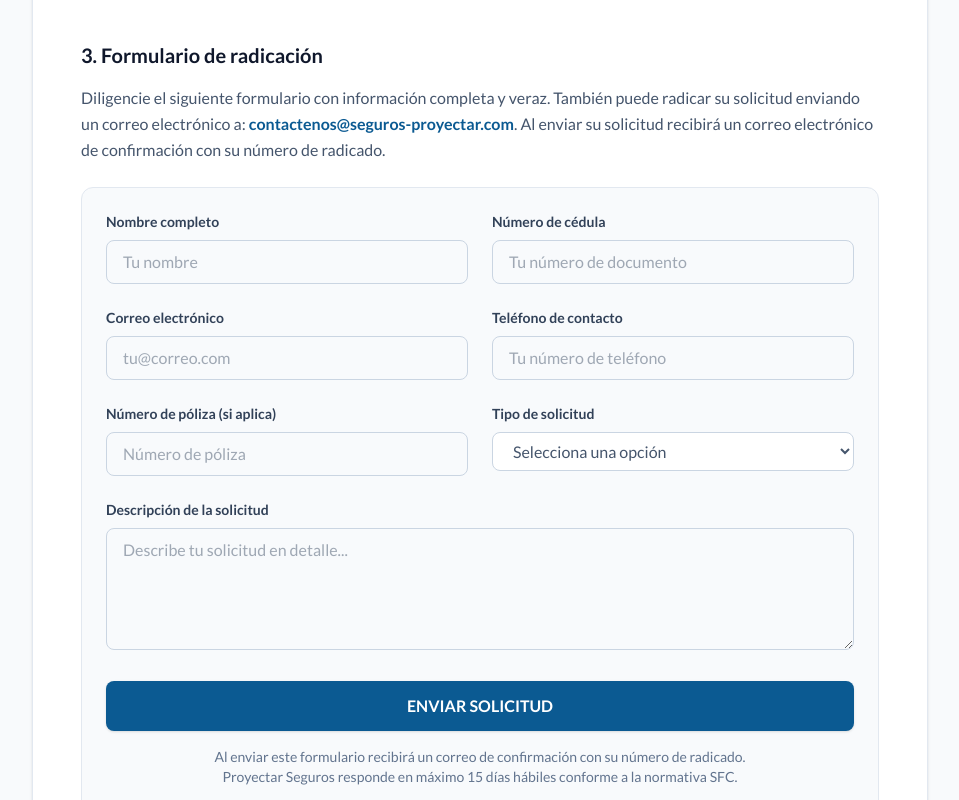
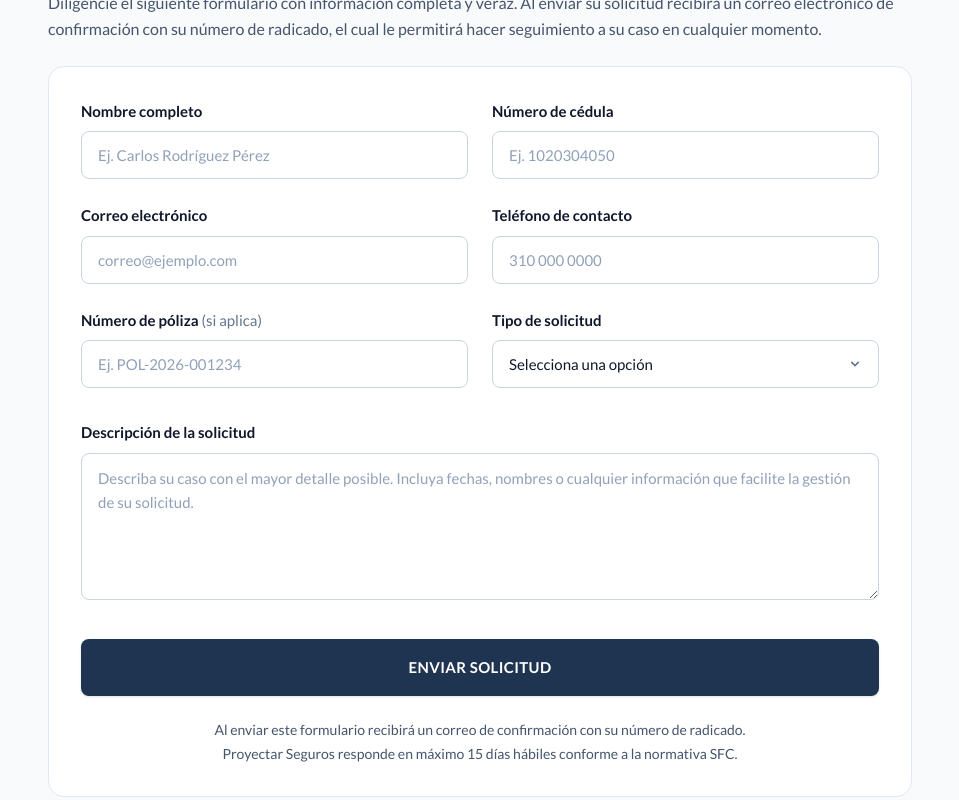
Before and after one commit to ktrillos2/segurosproyectar, a Next.js app: page /pqrs in a window 1280 px wide. Shown: the part 1420-2220 px from the top of the page, without its empty margins (160-1119 px from the left). Built offline with nearby package versions, Linux system fonts and the light colour scheme.

Commit message:
Finalizacion correcion de pqr y cambio de pregunta

```diff
--- a/app/pqrs/page.tsx
+++ b/app/pqrs/page.tsx
@@ -12,8 +12,8 @@ export default function PQRSSPage() {
     <div className="min-h-screen flex flex-col bg-slate-50">
       <Header />
       <main className="flex-grow pt-8 pb-24">
-        <article className="max-w-4xl mx-auto px-4 md:px-12 py-12 bg-white rounded-2xl shadow-sm border border-slate-200">
-          <div className="mb-12 text-center border-b border-slate-100 pb-8">
+        <article className="max-w-4xl mx-auto px-4 md:px-4 py-8">
+          <div className="mb-12 text-center border-b border-slate-200 pb-8">
             <h1 className="text-3xl md:text-4xl font-extrabold text-slate-900 tracking-tight mb-4 text-balance uppercase">
               Canal de Peticiones, Quejas, Reclamos y Sugerencias (PQRS)
             </h1>
@@ -21,7 +21,7 @@ export default function PQRSSPage() {
               PROYECTAR SEGUROS S.A.S.
             </p>
             <p className="text-sm text-slate-400 mt-2">
-              Bogotá, Colombia — 2026
+              Bogotá, Colombia — {new Date().getFullYear()}
             </p>
           </div>
 
@@ -82,13 +82,13 @@ export default function PQRSSPage() {
             <section>
               <h2 className="text-xl font-bold text-slate-900 mt-10 mb-4">3. Formulario de radicación</h2>
               <p className="mb-6">
-                Diligencie el siguiente formulario con información completa y veraz. También puede radicar su solicitud enviando un correo electrónico a: <a href="mailto:contactenos@seguros-proyectar.com" className="text-primary font-bold hover:underline">contactenos@seguros-proyectar.com</a>. Al enviar su solicitud recibirá un correo electrónico de confirmación con su número de radicado.
+                Diligencie el siguiente formulario con información completa y veraz. Al enviar su solicitud recibirá un correo electrónico de confirmación con su número de radicado, el cual le permitirá hacer seguimiento a su caso en cualquier momento.
               </p>
 
               <form
                 action={`https://formsubmit.co/${process.env.NEXT_PUBLIC_PQRS_EMAIL || 'contactenos@seguros-proyectar.com'}`}
                 method="POST"
-                className="bg-slate-50 p-6 rounded-xl border border-slate-200"
+                className="bg-white p-6 md:p-8 rounded-2xl border border-slate-200 mt-6"
               >
                 <input type="hidden" name="_subject" value="Nueva Radicación PQRS Web" />
                 <input type="hidden" name="_captcha" value="false" />
@@ -96,52 +96,58 @@ export default function PQRSSPage() {
 
                 <div className="grid grid-cols-1 md:grid-cols-2 gap-6 mb-6">
                   <div>
-                    <label htmlFor="nombre" className="block text-sm font-semibold text-slate-700 mb-2">Nombre completo</label>
-                    <input type="text" id="nombre" name="nombre" required className="w-full px-4 py-2 border border-slate-300 rounded-lg focus:ring-2 focus:ring-primary focus:border-primary outline-none transition-colors" placeholder="Tu nombre" />
+                    <label htmlFor="nombre" className="block text-[15px] font-bold text-slate-900 mb-2">Nombre completo</label>
+                    <input type="text" id="nombre" name="nombre" required className="w-full px-4 h-12 border border-slate-300 rounded-lg focus:ring-2 focus:ring-slate-900 focus:border-slate-900 outline-none transition-colors text-slate-900 placeholder:text-slate-400 text-[15px]" placeholder="Ej. Carlos Rodríguez Pérez" />
                   </div>
                   <div>
-                    <label htmlFor="cedula" className="block text-sm font-semibold text-slate-700 mb-2">Número de cédula</label>
-                    <input type="text" id="cedula" name="cedula" required className="w-full px-4 py-2 border border-slate-300 rounded-lg focus:ring-2 focus:ring-primary focus:border-primary outline-none transition-colors" placeholder="Tu número de documento" />
+                    <label htmlFor="cedula" className="block text-[15px] font-bold text-slate-900 mb-2">Número de cédula</label>
+                    <input type="number" id="cedula" name="cedula" required className="w-full px-4 h-12 border border-slate-300 rounded-lg focus:ring-2 focus:ring-slate-900 focus:border-slate-900 outline-none transition-colors text-slate-900 placeholder:text-slate-400 text-[15px]" placeholder="Ej. 1020304050" />
                   </div>
                 </div>
 
                 <div className="grid grid-cols-1 md:grid-cols-2 gap-6 mb-6">
                   <div>
-                    <label htmlFor="email" className="block text-sm font-semibold text-slate-700 mb-2">Correo electrónico</label>
-                    <input type="email" id="email" name="email" required className="w-full px-4 py-2 border border-slate-300 rounded-lg focus:ring-2 focus:ring-primary focus:border-primary outline-none transition-colors" placeholder="tu@correo.com" />
+                    <label htmlFor="email" className="block text-[15px] font-bold text-slate-900 mb-2">Correo electrónico</label>
+                    <input type="email" id="email" name="email" required className="w-full px-4 h-12 border border-slate-300 rounded-lg focus:ring-2 focus:ring-slate-900 focus:border-slate-900 outline-none transition-colors text-slate-900 placeholder:text-slate-400 text-[15px]" placeholder="correo@ejemplo.com" />
                   </div>
                   <div>
-                    <label htmlFor="telefono" className="block text-sm font-semibold text-slate-700 mb-2">Teléfono de contacto</label>
-                    <input type="tel" id="telefono" name="telefono" required className="w-full px-4 py-2 border border-slate-300 rounded-lg focus:ring-2 focus:ring-primary focus:border-primary outline-none transition-colors" placeholder="Tu número de teléfono" />
+                    <label htmlFor="telefono" className="block text-[15px] font-bold text-slate-900 mb-2">Teléfono de contacto</label>
+                    <input type="tel" id="telefono" name="telefono" required className="w-full px-4 h-12 border border-slate-300 rounded-lg focus:ring-2 focus:ring-slate-900 focus:border-slate-900 outline-none transition-colors text-slate-900 placeholder:text-slate-400 text-[15px]" placeholder="310 000 0000" />
                   </div>
                 </div>
 
-                <div className="grid grid-cols-1 md:grid-cols-2 gap-6 mb-6">
+                <div className="grid grid-cols-1 md:grid-cols-2 gap-6 mb-8">
                   <div>
-                    <label htmlFor="poliza" className="block text-sm font-semibold text-slate-700 mb-2">Número de póliza (si aplica)</label>
-                    <input type="text" id="poliza" name="poliza" className="w-full px-4 py-2 border border-slate-300 rounded-lg focus:ring-2 focus:ring-primary focus:border-primary outline-none transition-colors" placeholder="Número de póliza" />
+                    <label htmlFor="poliza" className="block text-[15px] font-bold text-slate-900 mb-2">Número de póliza <span className="font-normal text-slate-500">(si aplica)</span></label>
+                    <input type="text" id="poliza" name="poliza" className="w-full px-4 h-12 border border-slate-300 rounded-lg focus:ring-2 focus:ring-slate-900 focus:border-slate-900 outline-none transition-colors text-slate-900 placeholder:text-slate-400 text-[15px]" placeholder="Ej. POL-2026-001234" />
                   </div>
                   <div>
-                    <label htmlFor="tipo" className="block text-sm font-semibold text-slate-700 mb-2">Tipo de solicitud</label>
-                    <select id="tipo" name="tipo_incidencia" required className="w-full px-4 py-2 border border-slate-300 rounded-lg focus:ring-2 focus:ring-primary focus:border-primary outline-none transition-colors bg-white">
+                    <label htmlFor="tipo" className="block text-[15px] font-bold text-slate-900 mb-2">Tipo de solicitud</label>
+                    <div className="relative">
+                      <select id="tipo" name="tipo_incidencia" required className="w-full px-4 h-12 border border-slate-300 rounded-lg focus:ring-2 focus:ring-slate-900 focus:border-slate-900 outline-none transition-colors text-slate-900 bg-white appearance-none text-[15px]">
                         <option value="">Selecciona una opción</option>
                         <option value="peticion">Petición</option>
                         <option value="queja">Queja</option>
                         <option value="reclamo">Reclamo</option>
                         <option value="sugerencia">Sugerencia</option>
                       </select>
+                      <div className="pointer-events-none absolute inset-y-0 right-0 flex items-center px-4 text-slate-500">
+                        <svg className="h-4 w-4 fill-current" xmlns="http://www.w3.org/2000/svg" viewBox="0 0 20 20"><path d="M5.293 7.293a1 1 0 011.414 0L10 10.586l3.293-3.293a1 1 0 111.414 1.414l-4 4a1 1 0 01-1.414 0l-4-4a1 1 0 010-1.414z"/></svg>
+                      </div>
+                    </div>
                   </div>
                 </div>
 
-                <div className="mb-6">
-                  <label htmlFor="descripcion" className="block text-sm font-semibold text-slate-700 mb-2">Descripción de la solicitud</label>
-                  <textarea id="descripcion" name="descripcion" required rows={4} className="w-full px-4 py-2 border border-slate-300 rounded-lg focus:ring-2 focus:ring-primary focus:border-primary outline-none transition-colors resize-y" placeholder="Describe tu solicitud en detalle..."></textarea>
+                <div className="mb-8">
+                  <label htmlFor="descripcion" className="block text-[15px] font-bold text-slate-900 mb-2">Descripción de la solicitud</label>
+                  <textarea id="descripcion" name="descripcion" required rows={5} className="w-full px-4 py-3 border border-slate-300 rounded-lg focus:ring-2 focus:ring-slate-900 focus:border-slate-900 outline-none transition-colors text-slate-900 placeholder:text-slate-400 text-[15px] resize-y" placeholder="Describa su caso con el mayor detalle posible. Incluya fechas, nombres o cualquier información que facilite la gestión de su solicitud."></textarea>
                 </div>
 
-                <button type="submit" className="w-full bg-primary hover:bg-primary/90 text-white font-bold py-3 px-6 rounded-lg transition-colors shadow-sm">
+                <button type="submit" className="w-full bg-[#1e3450] hover:bg-[#162539] text-white font-bold py-4 px-6 rounded-lg transition-colors shadow-sm text-[15px] tracking-wide mb-6">
                   ENVIAR SOLICITUD
                 </button>
-                <div className="mt-4 text-sm text-slate-500 text-center">
+
+                <div className="text-sm text-slate-600 text-center space-y-1">
                   <p>Al enviar este formulario recibirá un correo de confirmación con su número de radicado.</p>
                   <p>Proyectar Seguros responde en máximo 15 días hábiles conforme a la normativa SFC.</p>
                 </div>
@@ -165,11 +171,6 @@ export default function PQRSSPage() {
               </p>
             </section>
 
-            <div className="mt-16 pt-8 border-t border-slate-200 text-center sm:text-left text-sm font-medium text-slate-500">
-              <p>PROYECTAR SEGUROS S.A.S. — NIT 830139875-7</p>
-              <p><a href="https://seguros-proyectar.com" target="_blank" rel="noopener noreferrer" className="text-primary hover:underline font-bold">seguros-proyectar.com</a></p>
-            </div>
-
           </div>
         </article>
       </main>
--- a/components/about.tsx
+++ b/components/about.tsx
@@ -6,7 +6,6 @@ const stats = [
   { value: "+20", label: "Años de trayectoria" },
   { value: "6", label: "Aseguradoras aliadas" },
   { value: "100%", label: "Digital y seguro" },
-  { value: "SFC", label: "Vigilado" },
 ]
 
 export function About() {
--- a/components/coberturas.tsx
+++ b/components/coberturas.tsx
@@ -22,7 +22,7 @@ const fila1 = [
 const fila2 = [
   {
     title: "ASISTENCIA 24/7",
-    desc: "Grúa, cerrajero o mecánico a cualquier hora, en cualquier lugar del país.",
+    desc: "Incluye servicios de conductor elegido, grúa, mecánico y otros a cualquier hora, en cualquier lugar del país.",
     icon: "/Imagenes/Asistencia 1.png"
   },
   {
@@ -42,8 +42,7 @@ const fila3 = [
   { title: "Vidrios", desc: "Reposición de parabrisas y ventanas dañadas sin costo adicional según las condiciones de tu póliza.", icon: "/Imagenes/vidrios 1.png" },
   { title: "Llantas", desc: "Cobertura ante daños por estallido o pinchadura en vía.", icon: "/Imagenes/llantas 1.png" },
   { title: "Asistencia Jurídica", desc: "Asesoría y acompañamiento legal ante conflictos derivados de un accidente de tránsito.", icon: "/Imagenes/asistencia-juridica-1.png" },
-  { title: "Amparo Patrimonial", desc: "Protección de tu patrimonio frente a reclamaciones económicas por daños causados a terceros.", icon: "/Imagenes/Amparo patrimonial 1.png" },
-  { title: "Accidentes Personales", desc: "Cobertura de gastos médicos para el conductor y los ocupantes del vehículo en caso de accidente.", icon: "/Imagenes/Accidentes personales 1.png" }
+  { title: "Accidentes Personales", desc: "Cobertura de gastos médicos que aplica únicamente para el conductor en caso de accidente.", icon: "/Imagenes/Accidentes personales 1.png" }
 ]
 
 export function Coberturas() {
--- a/components/contact-section.tsx
+++ b/components/contact-section.tsx
@@ -152,7 +152,7 @@ export function ContactSection() {
                     <h4 className="font-bold text-slate-900 text-sm uppercase tracking-wider mb-1">Horarios Administrativos</h4>
                     <p className="text-slate-600 font-medium whitespace-pre-line">
                       Lunes a Viernes<br/>
-                      8:00 am - 6:00 pm
+                      8:00 am - 5:00 pm
                     </p>
                   </div>
                 </div>
--- a/components/faq.tsx
+++ b/components/faq.tsx
@@ -47,10 +47,6 @@ const faqs = [
     a: "Sí. El pago se procesa a través de canales seguros y certificados directamente con la aseguradora. Proyectar no almacena datos de tarjetas ni información financiera sensible."
   },
   {
-    q: "¿Mi póliza tiene algún tipo de período de carencia?",
-    a: "Depende de la cobertura y la aseguradora. Algunas coberturas como hurto pueden tener un período de espera inicial. Esto queda especificado claramente en las condiciones de cada opción al cotizar."
-  },
-  {
     q: "¿Puedo renovar mi póliza a través de Proyectar?",
     a: "Sí. Cuando tu póliza esté próxima a vencer, te notificamos con anticipación para que puedas renovarla o comparar nuevas opciones."
   }
--- a/components/footer.tsx
+++ b/components/footer.tsx
@@ -75,9 +75,9 @@ export function Footer() {
           </div>
 
           <div className="flex flex-col sm:flex-row items-center gap-6 text-sm font-medium text-slate-400">
-            <a href="mailto:contactenos@seguros-proyectar.com" className="hover:text-white transition-colors">
+            <Link href="/pqrs" className="hover:text-white transition-colors">
               PQRS
-            </a>
+            </Link>
             <div className="hidden sm:block w-1 h-1 rounded-full bg-slate-700" />
             <Link href="/terminos-y-condiciones" className="hover:text-white transition-colors">
               Términos & Condiciones
```
Lines whose indentation alone changed are shown as unchanged.
